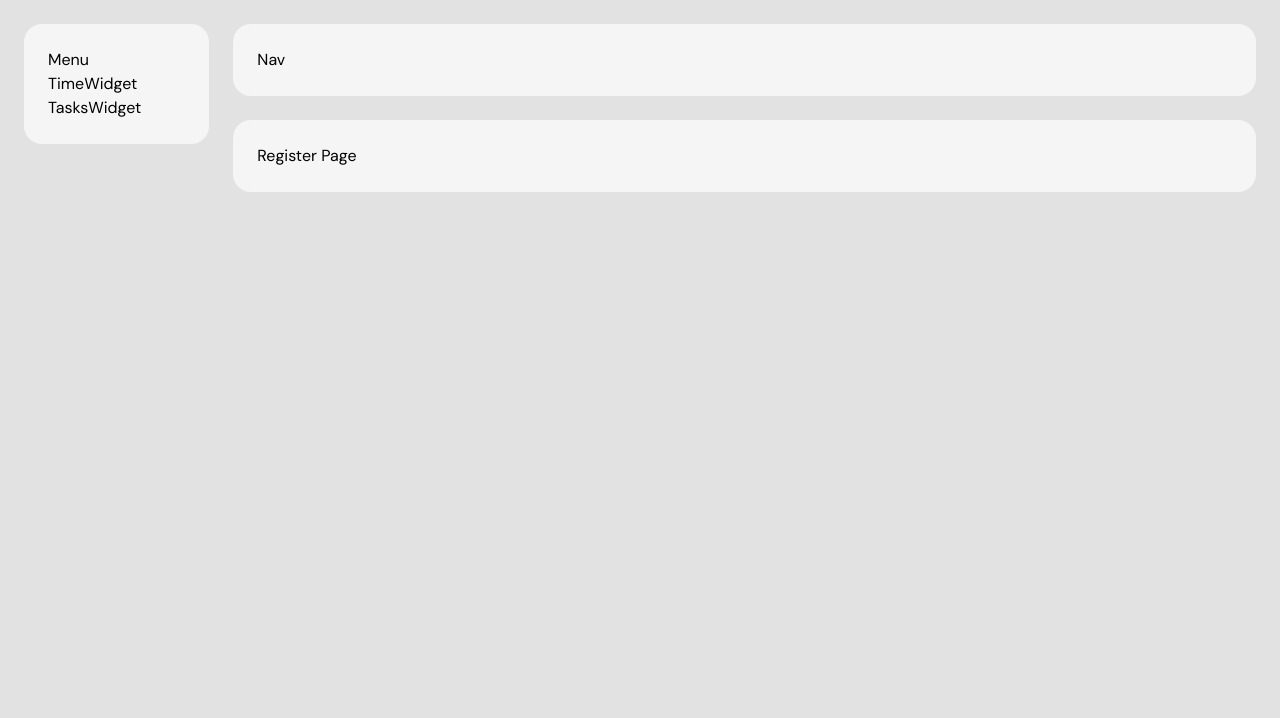
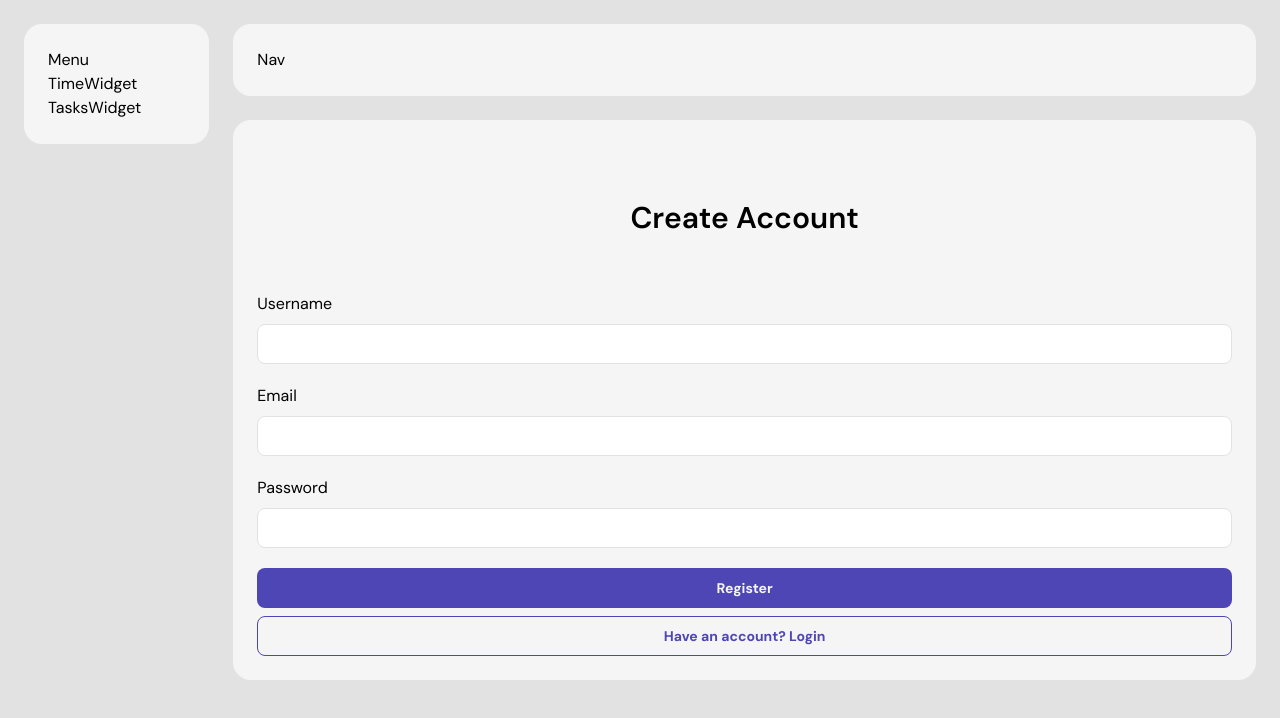
Before and after one commit to Faustina-Acheampong/backend-study-planner, a Next.js app in the folder client/: page /register in a window 1280 px wide. Shown: the top 718 px of the page. Built offline with nearby package versions, Linux system fonts and the light colour scheme.

Commit message:
feat(register): added register form
- Created Register form.
- Updated userSlice and userAPI with register user functions.
- Added TypeScript types for register request props for better type safety.

```diff
--- a/client/next.config.ts
+++ b/client/next.config.ts
@@ -11,6 +11,10 @@ const nextConfig: NextConfig = {
       {
         source: '/login/api/auth/:path*/',
         destination: 'http://localhost:8000/api/auth/:path*/'
+      },
+      {
+        source: '/register/api/auth/:path*/',
+        destination: 'http://localhost:8000/api/auth/:path*/'
       }
     ]
   },
--- a/client/src/app/(auth)/register/page.tsx
+++ b/client/src/app/(auth)/register/page.tsx
@@ -1,9 +1,86 @@
+'use client'
+import React, { useState } from 'react';
+import { useRouter } from 'next/navigation';
+import Input from "@/components/auth/Input";
+import { RegisterRequestProps } from '@/types/user';
+import Button from '@/components/shared/Button';
+import { useAppDispatch } from '@/store/hooks';
+import { registerUser } from '@/store/user/userSlice';
+
 export default function RegisterPage() {
+    const dispatch = useAppDispatch();
+    const router = useRouter();
+    const [usernameErrorMessage, setUsernameErrorMessage] = useState<string | null>(null);
+    const [emailErrorMessage, setEmailErrorMessage] = useState<string | null>(null);
+    const [passwordErrorMessage, setPasswordErrorMessage] = useState<string | null>(null);
+
+    const [formData, setFormData] = useState<RegisterRequestProps>({
+        username: "",
+        email: "",
+        password: ""
+    });
+
+    const handleSubmit = async (event: React.FormEvent<HTMLFormElement>) => {
+        event.preventDefault();
+
+        try {
+            await dispatch(registerUser(formData));
+            setFormData({
+                username: "",
+                email: "",
+                password: ""
+            });
+
+            prompt('Account Successfully Created! Login to continue');
+            router.push('/login');
+        } catch (error) {
+            console.log('wrong credentials');
+        }
+    };
+
     return (
         <div
             className="container"
         >
-            Register Page
+            <h2
+                className="font-semibold text-3xl text-center py-14"
+            >
+                Create Account
+            </h2>
+            <form
+                onSubmit={handleSubmit}
+                className='flex flex-col gap-5 pb-2'
+            >
+                <Input
+                    id="username"
+                    label="Username"
+                    errorMessage={usernameErrorMessage}
+                    onChange={({ target }) => setFormData({ ...formData, username: target.value })}
+                />
+                <Input
+                    id="email"
+                    label="Email"
+                    errorMessage={emailErrorMessage}
+                    onChange={({ target }) => setFormData({ ...formData, email: target.value })}
+                />
+                <Input
+                    id="password"
+                    label="Password"
+                    errorMessage={passwordErrorMessage}
+                    onChange={({ target }) => setFormData({ ...formData, password: target.value })}
+                />
+                <Button
+                    label='Register'
+                    type='fill'
+                    fullWidth={true}
+                />
+            </form>
+            <Button
+                label="Have an account? Login"
+                type='outline'
+                fullWidth={true}
+                onClick={() => { router.push('/login') }}
+            />
         </div>
     );
 };
--- a/client/src/store/user/userAPI.ts
+++ b/client/src/store/user/userAPI.ts
@@ -1,12 +1,17 @@
 import axios from 'axios';
-import { LoginRequestProps } from '@/types/user';
+import { LoginRequestProps, RegisterRequestProps } from '@/types/user';
 const baseUrl = 'api/auth';
 
 export const login = async (data: LoginRequestProps) => {
     const response = await axios.post(`${baseUrl}/login`, data);
-    console.log(data);
     return response.data;
 };
+
+export const register = async (data: RegisterRequestProps) => {
+    const response = await axios.post(`${baseUrl}/register`, data);
+    console.log(response.data);
+    return response.data;
+}
 
 export const logout = async () => {
 
--- a/client/src/store/user/userSlice.ts
+++ b/client/src/store/user/userSlice.ts
@@ -1,7 +1,7 @@
 import { PayloadAction } from "@reduxjs/toolkit";
 import { createAppSlice } from "../createAppSlice";
-import { LoginRequestProps, LoginResponseProps, UserType } from "@/types/user";
-import { login } from "./userAPI";
+import { LoginRequestProps, LoginResponseProps, RegisterRequestProps, UserType } from "@/types/user";
+import { login, register } from "./userAPI";
 
 export interface UserSliceState {
     accessToken: string | null,
@@ -18,6 +18,21 @@ export const userSlice = createAppSlice({
     name: "user",
     initialState,
     reducers: (create) => ({
+        registerUser: create.asyncThunk(
+            async (data: RegisterRequestProps) => {
+                const result = await register(data);
+                return result;
+            },
+            {
+                fulfilled: () => {
+
+                },
+                rejected: (state) => {
+                    state.refreshToken = null;
+                    state.accessToken = null;
+                },
+            },
+        ),
         setTokens: create.asyncThunk(
             async (data: LoginRequestProps) => {
                 const result = await login(data);
@@ -44,5 +59,5 @@ export const userSlice = createAppSlice({
     },
 });
 
-export const { clearTokens, setTokens } = userSlice.actions;
+export const { clearTokens, setTokens, registerUser } = userSlice.actions;
 export const { selectAccessToken, selectRefreshToken } = userSlice.selectors;
--- a/client/src/types/user.ts
+++ b/client/src/types/user.ts
@@ -18,3 +18,9 @@ export type LoginResponseProps = {
     refreshToken: string,
     user: UserType
 };
+
+export type RegisterRequestProps = {
+    email: string,
+    username: string,
+    password: string
+};
```
